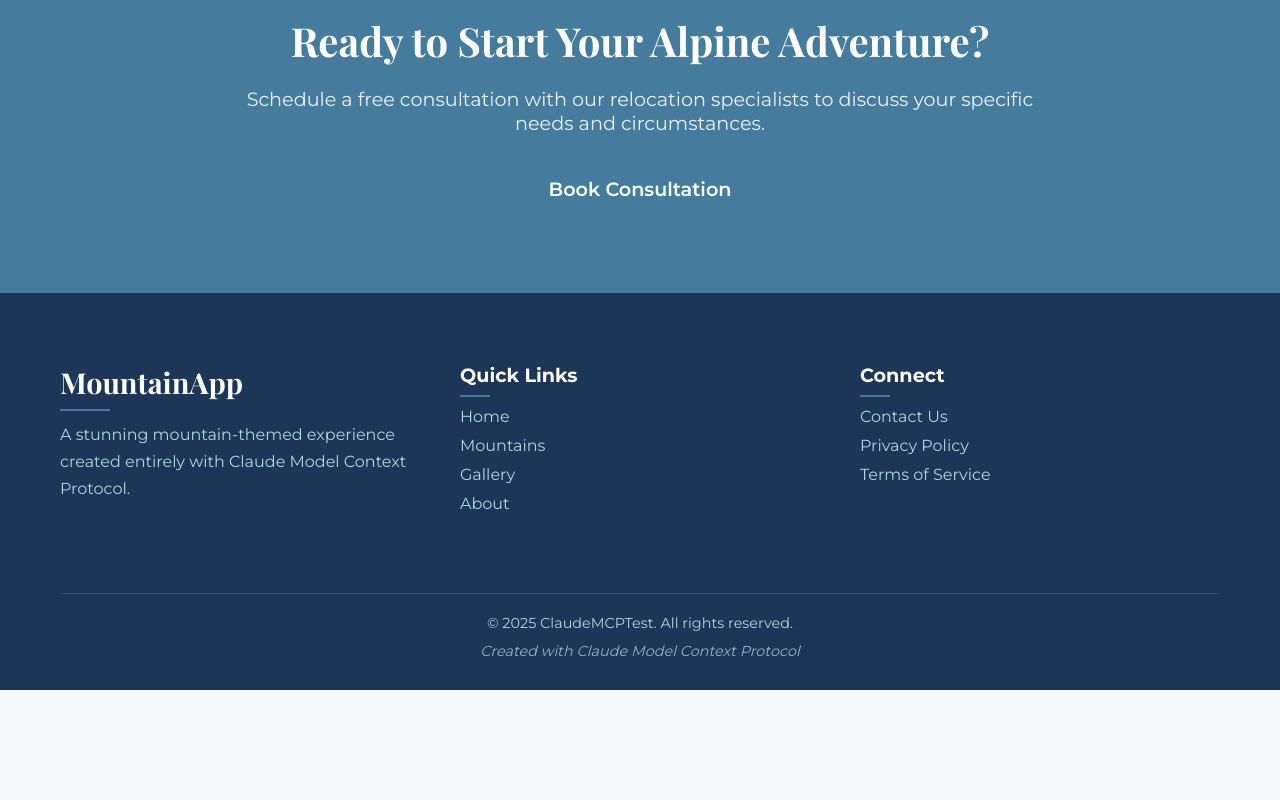
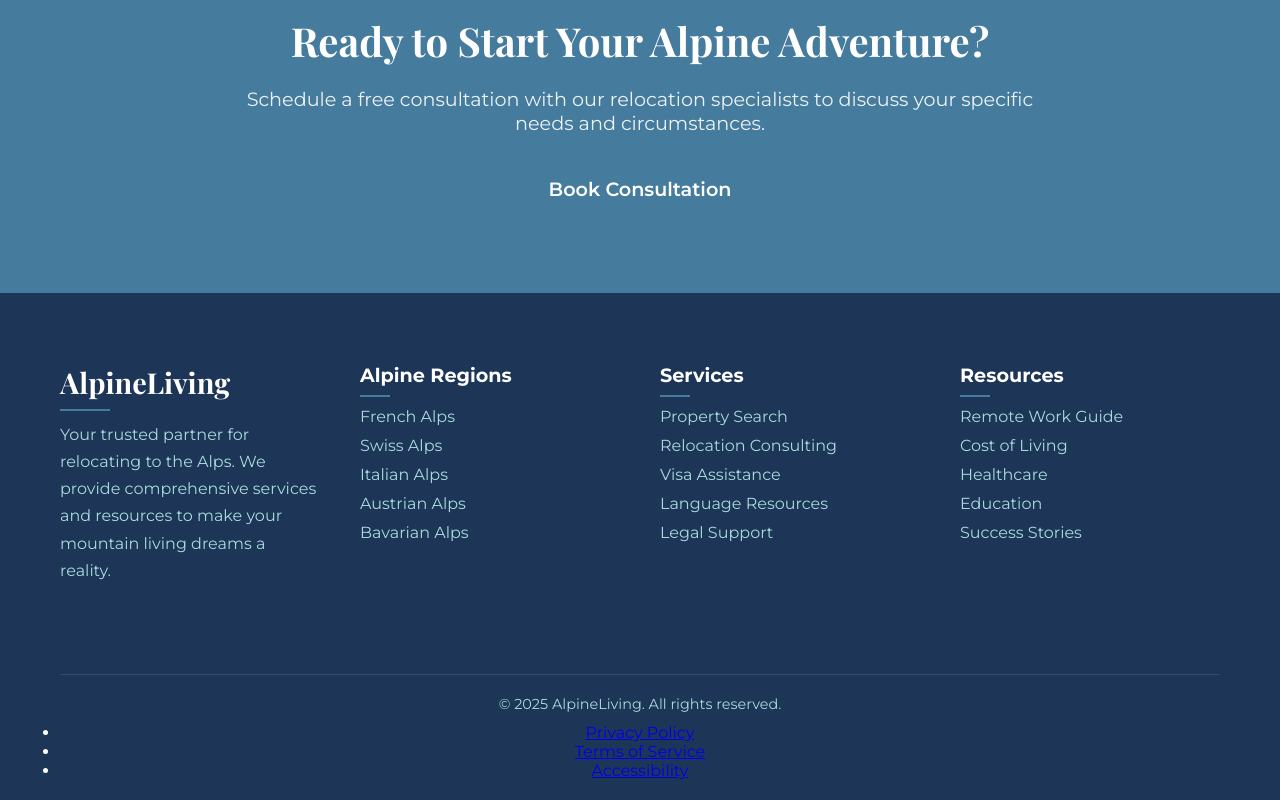
Before and after one commit to DrPBaksh/ClaudeMCPTest, a React (Create React App) app: page / in a window 1280 px wide. Shown: the part 3500-4300 px from the top of the page. Before the commit the page ends 4190 px from the top, so only its background shows below. Built offline with nearby package versions, Linux system fonts and the light colour scheme.

Commit message:
Update Footer for Alpine relocation theme

```diff
--- a/src/components/Footer.js
+++ b/src/components/Footer.js
@@ -1,5 +1,6 @@
 import React from 'react';
 import '../styles/Footer.css';
+import { Link } from 'react-router-dom';
 
 const Footer = () => {
   const currentYear = new Date().getFullYear();
@@ -9,33 +10,56 @@ const Footer = () => {
       <div className="container footer-container">
         <div className="footer-content">
           <div className="footer-section">
-            <h3>MountainApp</h3>
-            <p>A stunning mountain-themed experience created entirely with Claude Model Context Protocol.</p>
+            <h3>AlpineLiving</h3>
+            <p>Your trusted partner for relocating to the Alps. We provide comprehensive services and resources to make your mountain living dreams a reality.</p>
+            <div className="footer-social">
+              <a href="#" className="social-link"><i className="social-icon facebook"></i></a>
+              <a href="#" className="social-link"><i className="social-icon instagram"></i></a>
+              <a href="#" className="social-link"><i className="social-icon linkedin"></i></a>
+            </div>
           </div>
 
           <div className="footer-section">
-            <h4>Quick Links</h4>
+            <h4>Alpine Regions</h4>
             <ul className="footer-links">
-              <li><a href="#">Home</a></li>
-              <li><a href="#">Mountains</a></li>
-              <li><a href="#">Gallery</a></li>
-              <li><a href="#">About</a></li>
+              <li><Link to="/locations/french-alps">French Alps</Link></li>
+              <li><Link to="/locations/swiss-alps">Swiss Alps</Link></li>
+              <li><Link to="/locations/italian-alps">Italian Alps</Link></li>
+              <li><Link to="/locations/austrian-alps">Austrian Alps</Link></li>
+              <li><Link to="/locations/bavarian-alps">Bavarian Alps</Link></li>
             </ul>
           </div>
 
           <div className="footer-section">
-            <h4>Connect</h4>
+            <h4>Services</h4>
             <ul className="footer-links">
-              <li><a href="#">Contact Us</a></li>
-              <li><a href="#">Privacy Policy</a></li>
-              <li><a href="#">Terms of Service</a></li>
+              <li><Link to="/services/property-search">Property Search</Link></li>
+              <li><Link to="/services/relocation-consulting">Relocation Consulting</Link></li>
+              <li><Link to="/services/visa-assistance">Visa Assistance</Link></li>
+              <li><Link to="/services/language-resources">Language Resources</Link></li>
+              <li><Link to="/services/legal-support">Legal Support</Link></li>
+            </ul>
+          </div>
+
+          <div className="footer-section">
+            <h4>Resources</h4>
+            <ul className="footer-links">
+              <li><Link to="/resources/remote-work">Remote Work Guide</Link></li>
+              <li><Link to="/resources/cost-of-living">Cost of Living</Link></li>
+              <li><Link to="/resources/healthcare">Healthcare</Link></li>
+              <li><Link to="/resources/education">Education</Link></li>
+              <li><Link to="/resources/testimonials">Success Stories</Link></li>
             </ul>
           </div>
         </div>
 
         <div className="footer-bottom">
-          <p>&copy; {currentYear} ClaudeMCPTest. All rights reserved.</p>
-          <p className="attribution">Created with Claude Model Context Protocol</p>
+          <p>&copy; {currentYear} AlpineLiving. All rights reserved.</p>
+          <ul className="legal-links">
+            <li><Link to="/privacy">Privacy Policy</Link></li>
+            <li><Link to="/terms">Terms of Service</Link></li>
+            <li><Link to="/accessibility">Accessibility</Link></li>
+          </ul>
         </div>
       </div>
     </footer>
```
